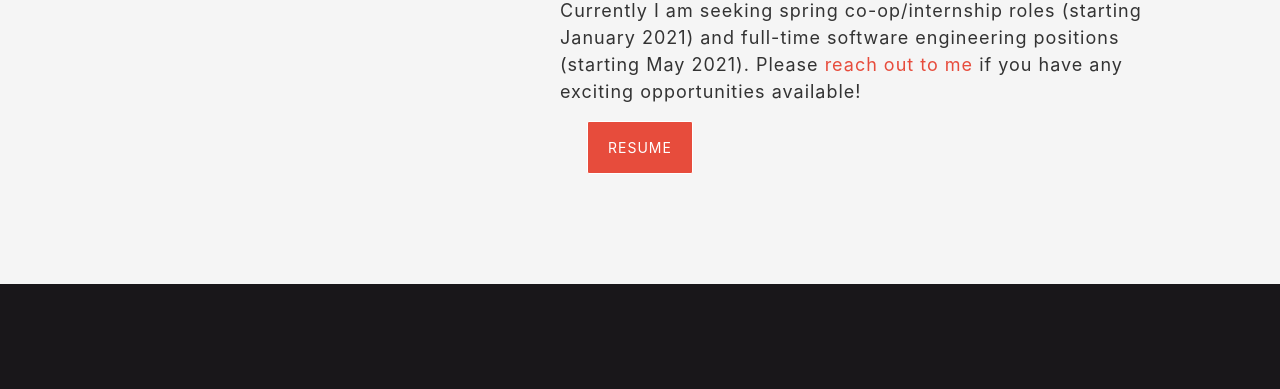
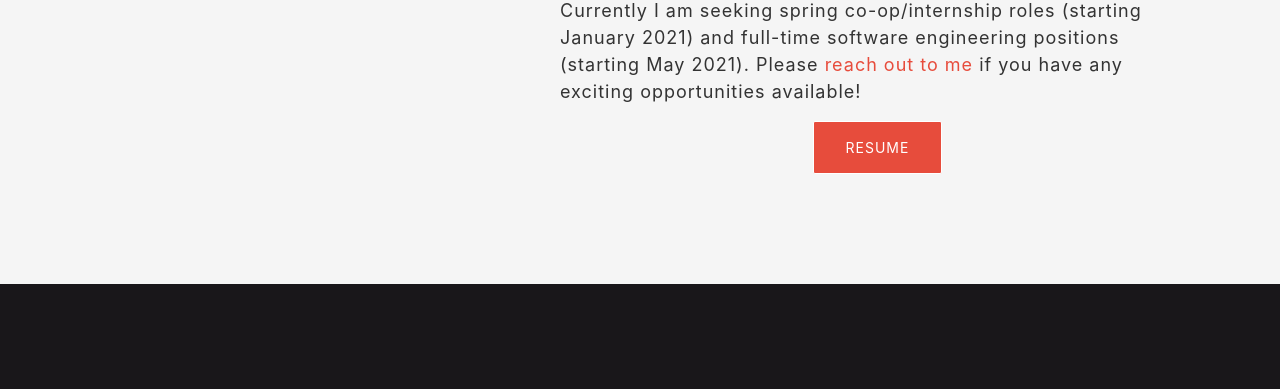
Before and after one commit to ApurvaH/portfolio, a plain HTML site: page index.html in a window 1280 px wide. Shown: the part 1720-2109 px from the top of the page. Drawn offline with nearby package versions, Linux system fonts and the light colour scheme.

Commit message:
Add code for button change

```diff
--- a/css/style.css
+++ b/css/style.css
@@ -174,7 +174,7 @@ body {
 .resumeButton {
 	background-color: #e74c3c;
 	color: #fff;
-    padding: 15px 20px;
+    padding: 15px 32px;
     display: inline-block;
     border: 1px solid #fff;
 	border-radius: 2px;
--- a/index.html
+++ b/index.html
@@ -98,9 +98,10 @@
 
 						Currently I am seeking spring co-op/internship roles (starting January 2021) and full-time software engineering positions (starting May 2021). Please <a class="about-link" href="#contact">reach out to me</a> if you have any exciting opportunities available!
 					</p>
-				</div>
-				<div class="col-md-12 text-center" style="text-align: center">
-					<a href="docs/Apurva_Hajare_Resume.pdf" target="_blank" class="resumeButton">RESUME</a>
+
+					<div class="col-md-12 text-center">
+						<a href="docs/Apurva_Hajare_Resume.pdf" target="_blank" class="resumeButton">RESUME</a>
+					</div>
 				</div>
 			</div>
 		</div>
```
